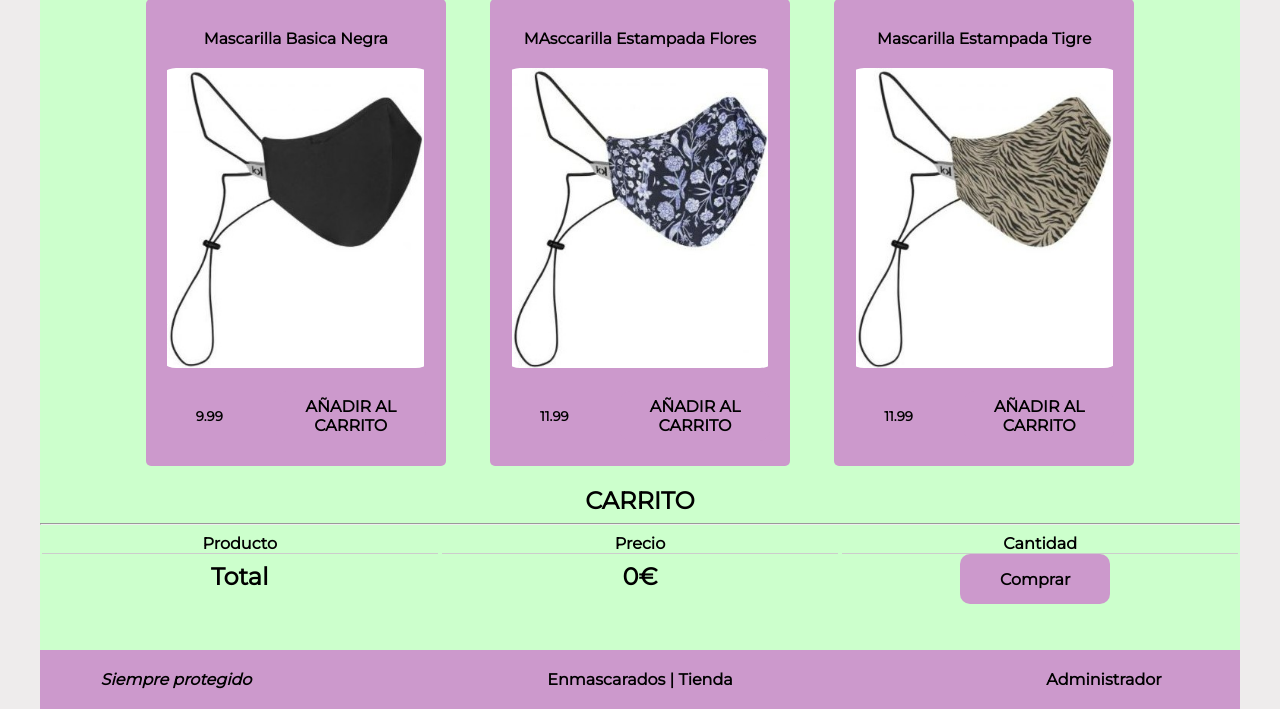
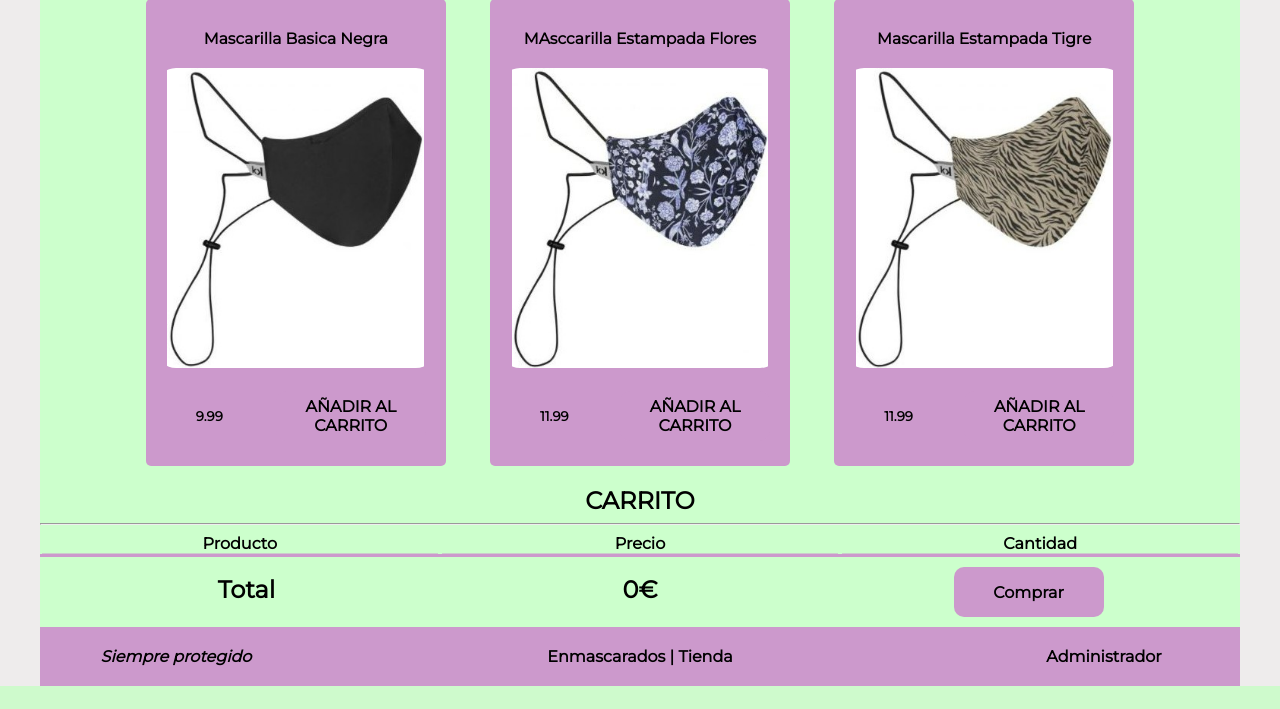
Before and after one commit to Gorkeles/tfg, a PHP site: page /tienda.view.php in a window 1280 px wide. Shown: the part 583-1292 px from the top of the page. After the commit the page ends 1269 px from the top, so only its background shows below. Run offline with PHP 8.4, Linux system fonts and the light colour scheme; data comes from the database, SQL or seed files in the repository.

Commit message:
Cambios pequeños en estilo tienda

```diff
--- a/estilos/tienda.css
+++ b/estilos/tienda.css
@@ -75,3 +75,13 @@ min-height: 96px;
     text-align: center;
     font-size: 1.5em;
 }
+
+#x {
+    height: 30px;;
+    width: 30px;
+}
+
+.total {
+    border-top: solid var(--primary-color);
+    padding: 10px;
+}
--- a/tienda.js
+++ b/tienda.js
@@ -63,7 +63,7 @@ console.log("eeeeeeeee"+pedido[0]["nombre"])
         <div class="shopping-cart-items">
             <div class="shopping-cart-quantity ">
                 <input class="shopping-cart-quantity-input shoppingCartItemQuantity" type="number" value="1">
-                <button class="btn btn-danger buttonDelete" type="button">X</button>
+                <button class="btn btn-danger buttonDelete" id="x" type="button">X</button>
             </div>
         </div>
   </div>`;
--- a/tienda.view.php
+++ b/tienda.view.php
@@ -101,7 +101,7 @@
             <!-- ? FIN SHOPPING CART ITEMS -->
 
             <!-- INICIO TOTAL -->
-            <div class="row shopping-cart-total">
+            <div class="total">
                 <p class="shopping-cart-footer">Total</p>
                 <p class="shopping-cart-footer shoppingCartTotal">0€</p>
                 <p class="shopping-cart-footer "><button class="comprarButton" type="button">Comprar</button></p>
```
